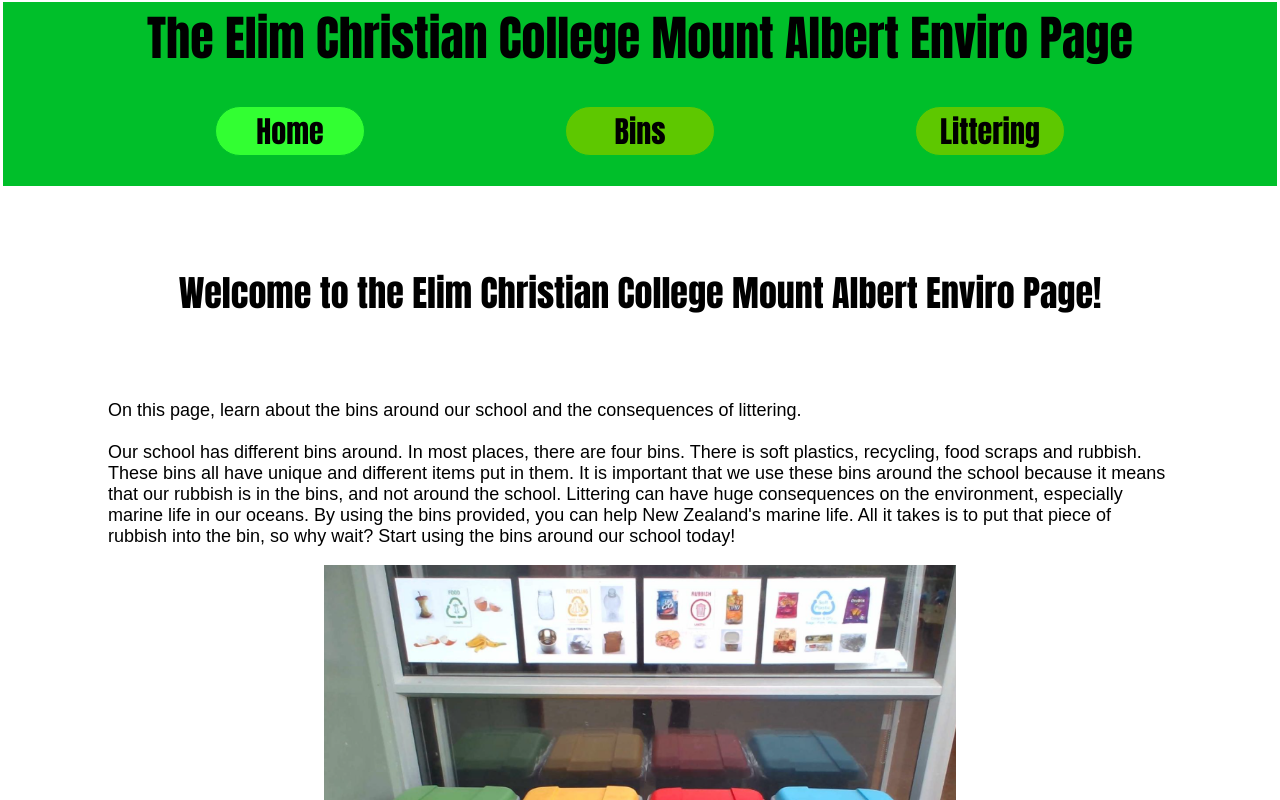
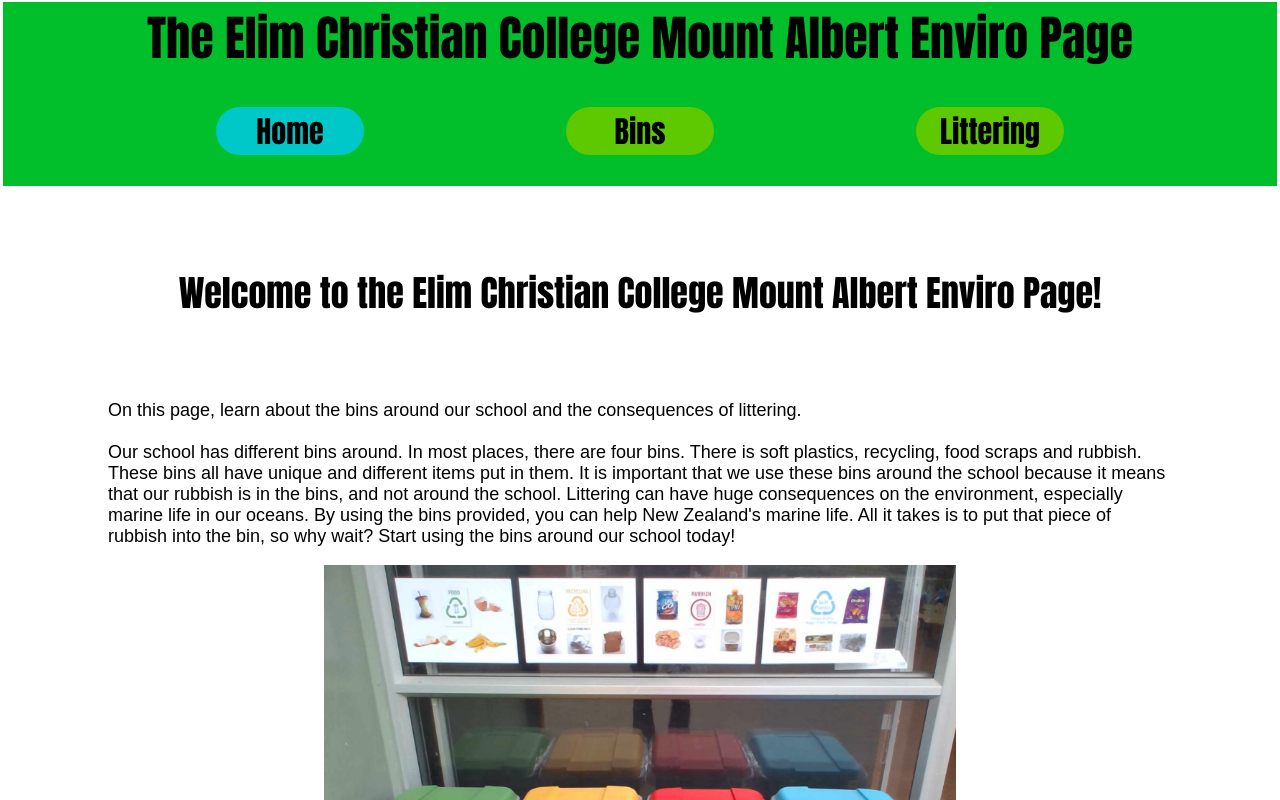
Before and after one commit to Isaac-Hydes/stackblitz-starters-drnrb42t, a website: page index.html in a window 1280 px wide. In both pictures the pointer is over the button "Home". Shown: the top 800 px of the page. Drawn offline with Linux system fonts and the light colour scheme; a web font is replaced by a local one.

Commit message:
hover on buttons

```diff
--- a/main.css
+++ b/main.css
@@ -103,6 +103,10 @@
     margin-bottom: 10px;
 }
 
+button:hover{
+    background-color: rgb(0,200,200);
+}
+
 .current-page {
     background-color: rgb(50,255,50);
 }
```
